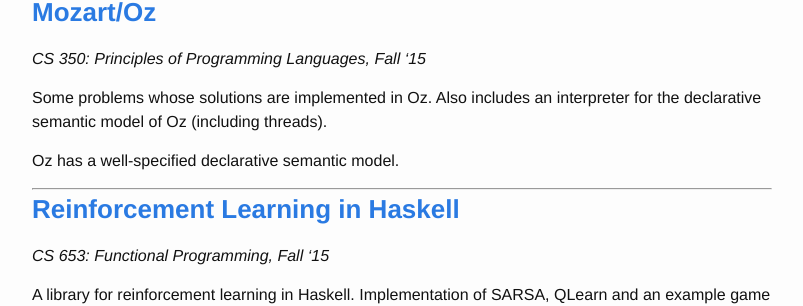
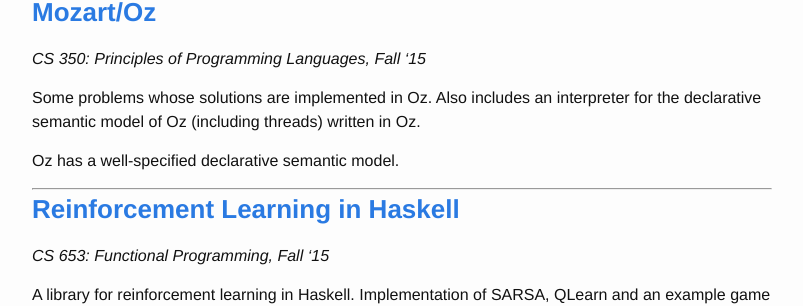
Before and after one commit to pranavmaneriker/pranavmaneriker.github.io, a Jekyll site: the page built from projects.md, in a window 1280 px wide and 900 px high, scrolled down 394 px. Shown: the part 171-477 px from the top of the window, without its empty margins (238-1041 px from the left). Built offline with Jekyll 4.4.1, drawn with Linux system fonts in a browser that asks for light colours.

Commit message:
Written in Oz

```diff
--- a/projects.md
+++ b/projects.md
@@ -28,7 +28,7 @@
 
 _CS 350: Principles of Programming Languages, Fall '15_
 
-Some problems whose solutions are implemented in Oz. Also includes an interpreter for the declarative semantic model of Oz (including threads).
+Some problems whose solutions are implemented in Oz. Also includes an interpreter for the declarative semantic model of Oz (including threads) written in Oz.
 
 Oz has a well-specified declarative semantic model.
 
```
